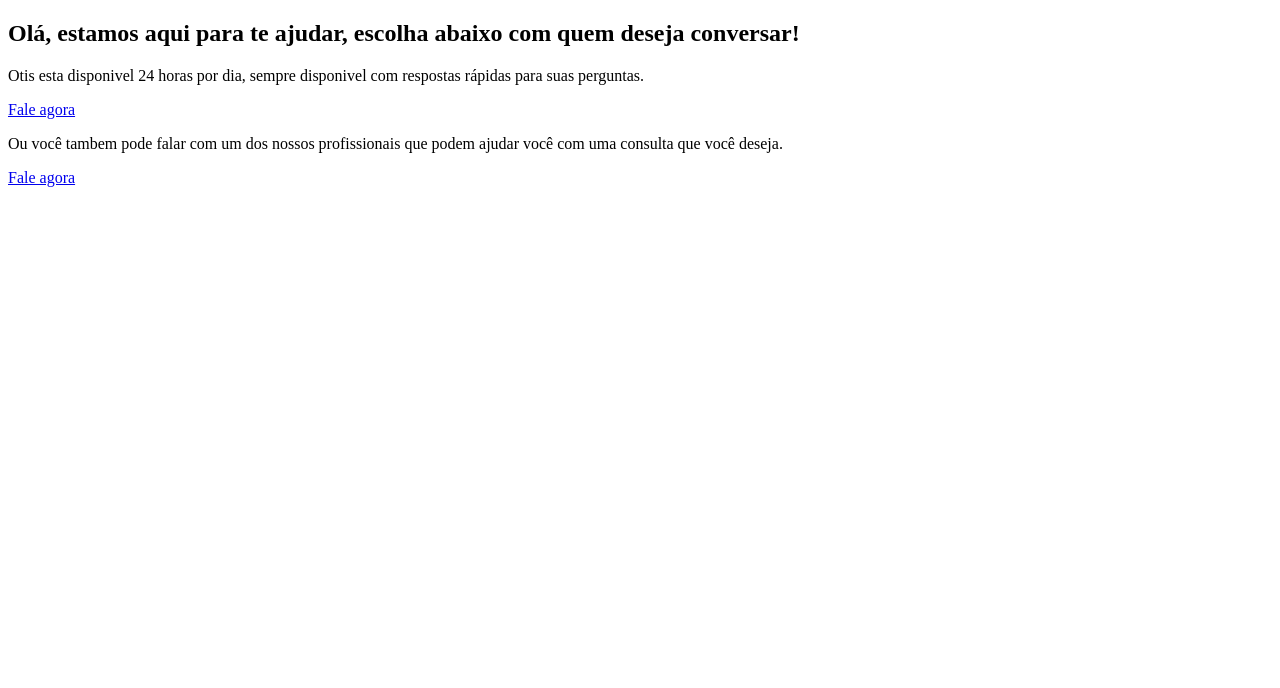
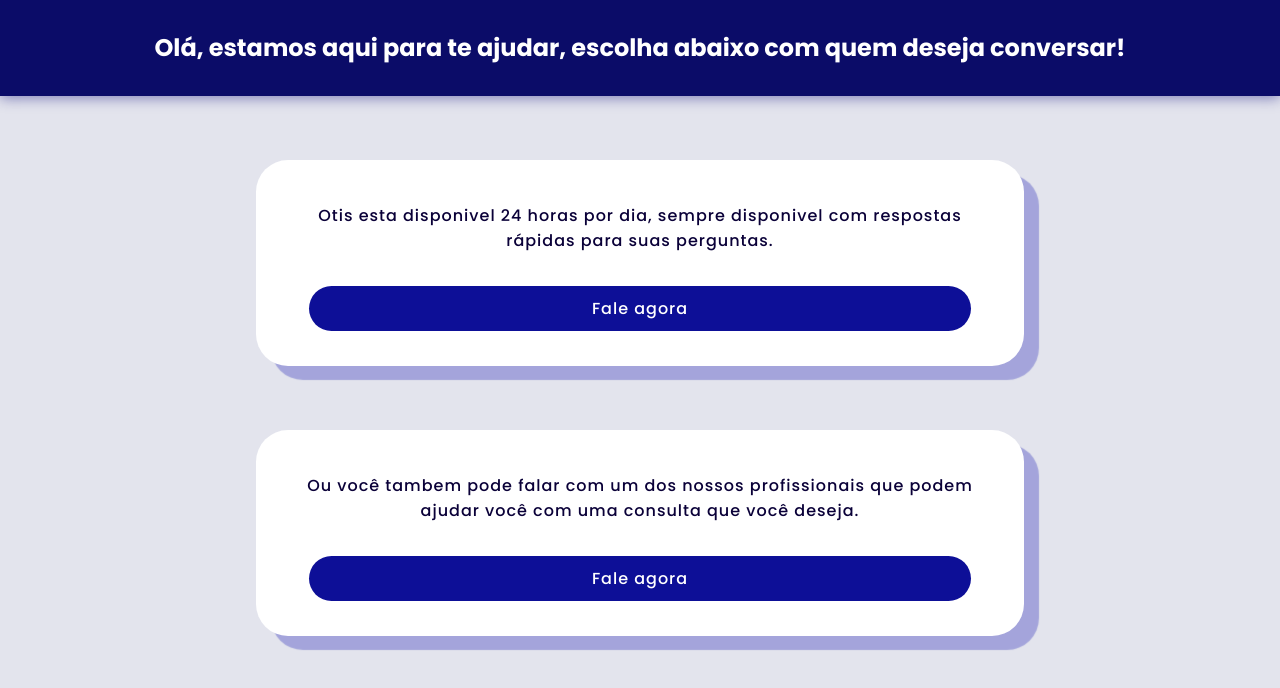
Before and after one commit to pedrocsampaio/OTIS, a plain HTML site: page escolha.html in a window 1280 px wide. Drawn offline with Linux system fonts and the light colour scheme; files that its build step writes are made by us from their sources; the site is published under a folder, as on GitHub Pages, so addresses that start at the root find nothing.

Commit message:
Update escolha.html

```diff
--- a/escolha.html
+++ b/escolha.html
@@ -4,8 +4,8 @@
     <meta charset="UTF-8">
     <meta http-equiv="X-UA-Compatible" content="IE=edge">
     <meta name="viewport" content="width=device-width, initial-scale=1.0">
-    <link rel="shortcut icon" href="/img/favicon.ico" type="image/x-icon">
-    <link rel="stylesheet" href="/estilos/style2.css">
+    <link rel="shortcut icon" href="favicon.ico" type="image/x-icon">
+    <link rel="stylesheet" href="style2.css">
     <title>Otis</title>
 </head>
     <section>
```
